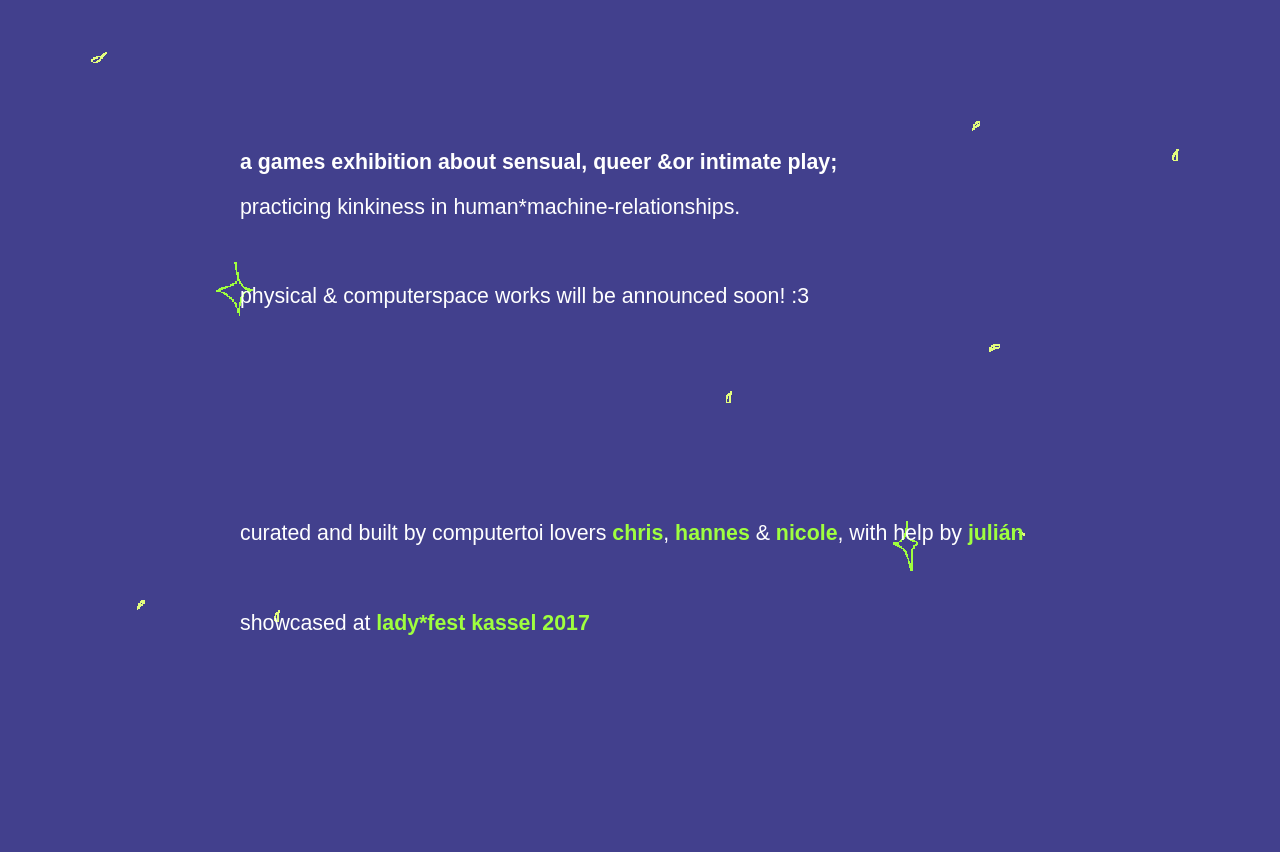
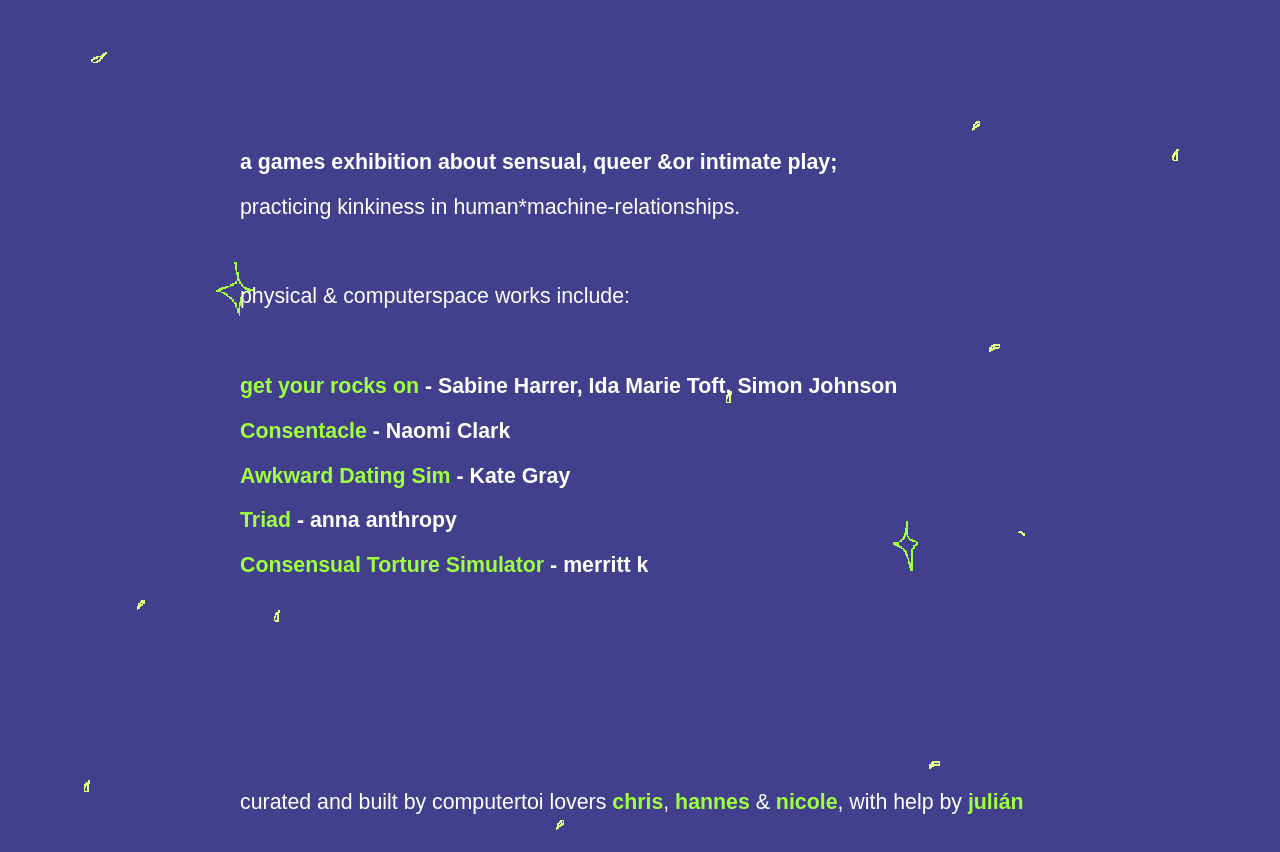
Before and after one commit to computertois/computertois.github.io, a plain HTML site: page index.html in a window 1280 px wide. Shown: the part 584-1436 px from the top of the page. Before the commit the page ends 1294 px from the top, so only its background shows below. Drawn offline with Linux system fonts and the light colour scheme.

Commit message:
added works

```diff
--- a/index.html
+++ b/index.html
@@ -28,7 +28,8 @@
 		<b>a games exhibition about sensual, queer &or intimate play;</b></br>
 		practicing kinkiness in human*machine-relationships.
 		</br></br>
-		physical & computerspace works will be announced soon! :3
+		physical & computerspace works include:</br></br><b>
+		<a href="www.copenhagengamecollective.org/wp-content/uploads/Get-Your-Rocks-On_instructions.pdf">get your rocks on</a> - Sabine Harrer, Ida Marie Toft, Simon Johnson<br /><a href="http://deadpixel.co/tag/consentacle/">Consentacle</a>&nbsp;- Naomi Clark<br /><a href="https://kategray.itch.io/awkward-dating-simulator">Awkward Dating Sim</a> - Kate Gray<br /><a href="https://w.itch.io/triad">Triad</a>&nbsp;- anna anthropy<br /><a href="http://merrittk.com/">Consensual Torture Simulator</a> - merritt k<br /></b>
 	</div>
 	<div class="section">
 		curated and built by computertoi lovers <a href="https://topf.itch.io/">chris</a>, <a href="https://krisekrise.itch.io/">hannes</a> & <a href="https://voec.itch.io/">nicole</a>, with help by <a href="https://julian-palacios.itch.io/">julián</a>
```
